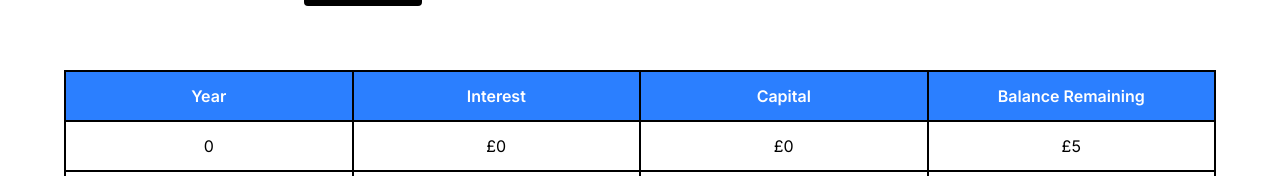
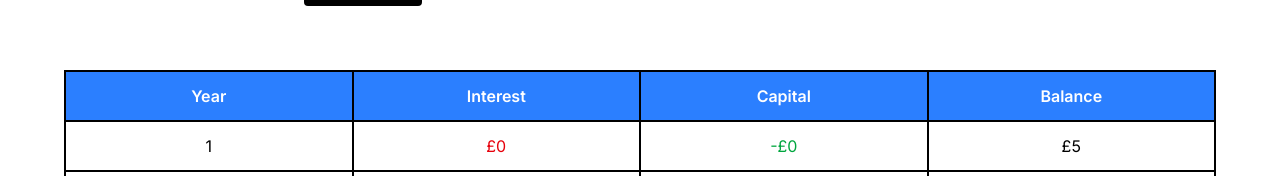
Before and after one commit to doowmot/mortgage-snapshot, a React (Vite) app: page / in a window 1280 px wide. Both pictures are taken after typing "5", "5", "5" into the empty fields and a click on the button "Calculate". Shown: the part 624-800 px from the top of the page. Built offline with nearby package versions, Linux system fonts and the light colour scheme.

Commit message:
add inflection point highlight and colour coding to mortgage table

```diff
--- a/src/components/MortgageTable.tsx
+++ b/src/components/MortgageTable.tsx
@@ -1,6 +1,8 @@
 import { formatCurrency } from "../utils/format";
 
 export function MortgageTable(props) {
+    let inflectionFound = false;
+
     return (
       <div className="p-8">
         <table className="w-full table-fixed border-2 border-black">
@@ -9,16 +11,23 @@ export function MortgageTable(props) {
               <th className="border-2 border-black p-3 font-semibold text-center w-1/4">Year</th>
               <th className="border-2 border-black p-3 font-semibold text-center w-1/4">Interest</th>
               <th className="border-2 border-black p-3 font-semibold text-center w-1/4">Capital</th>
-              <th className="border-2 border-black p-3 font-semibold text-center w-1/4">Balance Remaining</th>
+              <th className="border-2 border-black p-3 font-semibold text-center w-1/4">Balance</th>
             </tr>
-            {props.yearlyAmortisationSchedule.map((item) => (
-              <tr key={item.year} className="hover:bg-gray-50">
-                <td className="border-2 border-black p-3 text-center">{item.year}</td>
-                <td className="border-2 border-black p-3 text-center">{formatCurrency(item.interest)}</td>
-                <td className="border-2 border-black p-3 text-center">{formatCurrency(item.capital)}</td>
-                <td className="border-2 border-black p-3 text-center">{formatCurrency(item.balance)}</td>
-              </tr>
-            ))}
+            {props.yearlyAmortisationSchedule
+              .filter((item) => item.year !== 0)
+              .map((item) => {
+                const isInflection = !inflectionFound && item.capital > item.interest;
+                if (isInflection) inflectionFound = true;
+
+                return (
+                  <tr key={item.year} className={isInflection ? "bg-yellow-200" : "hover:bg-gray-50"}>
+                    <td className="border-2 border-black p-3 text-center">{item.year}</td>
+                    <td className="border-2 border-black p-3 text-center text-red-600">{formatCurrency(item.interest)}</td>
+                    <td className="border-2 border-black p-3 text-center text-green-600">{formatCurrency(item.capital)}</td>
+                    <td className="border-2 border-black p-3 text-center">{formatCurrency(item.balance)}</td>
+                  </tr>
+                );
+              })}
           </tbody>
         </table>
       </div>
```
